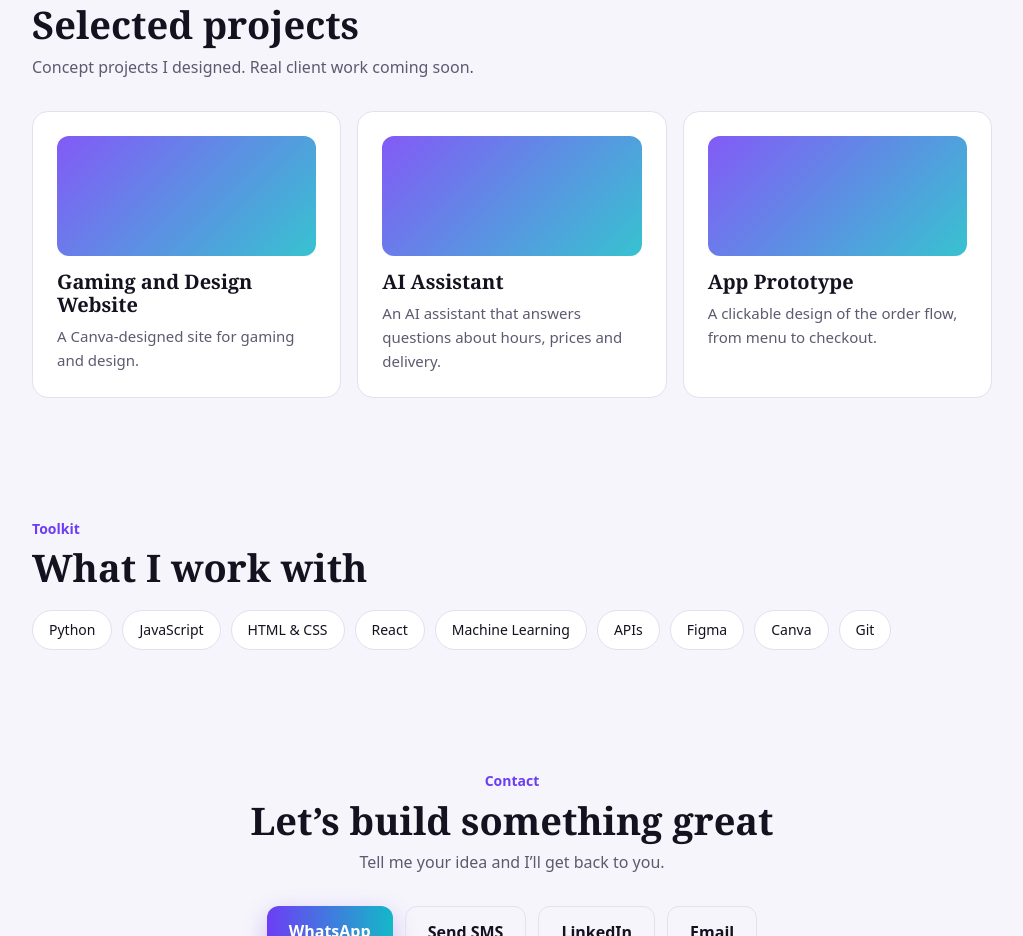
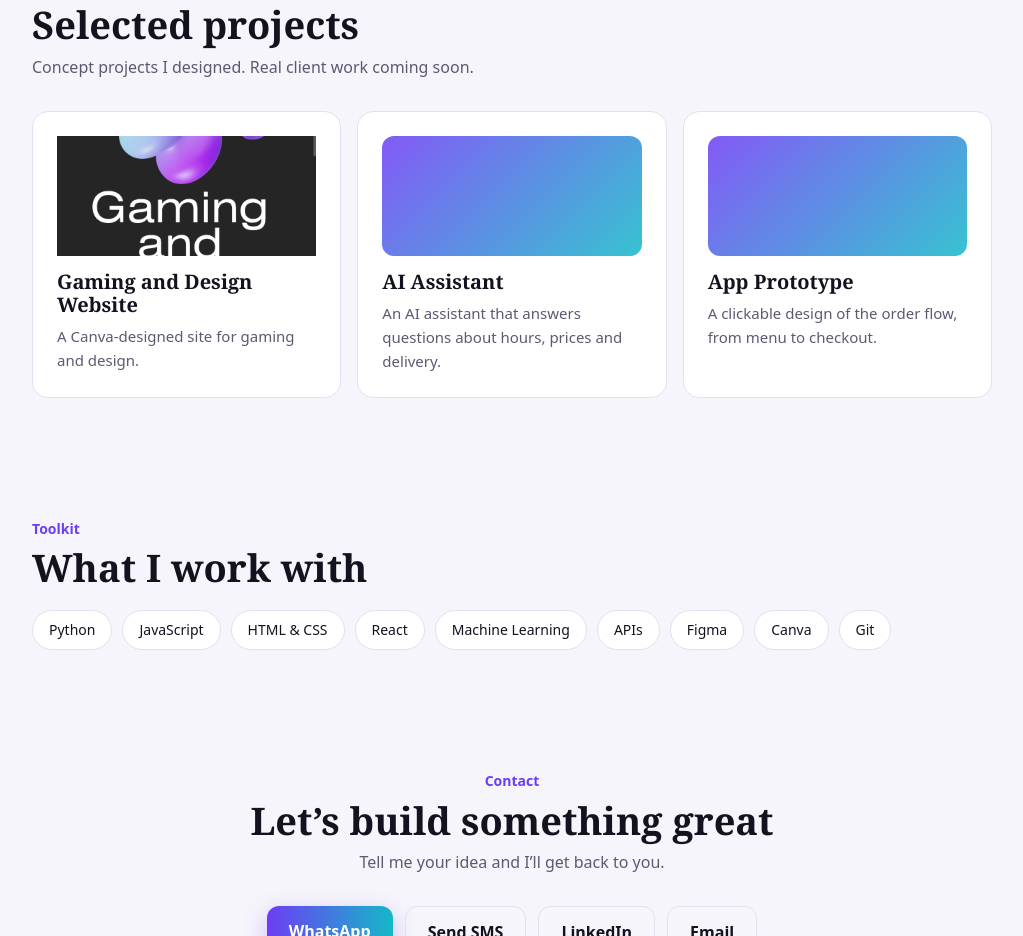
Before and after one commit to triggersolos-eng/triggersolos-eng.github.io, a plain HTML site: page index.html in a window 1280 px wide. Shown: the part 2008-2944 px from the top of the page, without its empty margins (128-1151 px from the left). Drawn offline with Linux system fonts and the light colour scheme.

Commit message:
index.html

```diff
--- a/index.html
+++ b/index.html
@@ -126,7 +126,7 @@ footer{text-align:center;color:var(--muted);font-size:14px;padding:28px 20px 90p
 <h2 class="reveal">Selected projects</h2>
 <p class="sub reveal">Concept projects I designed. Real client work coming soon.</p>
 <div class="grid">
-<div class="card reveal"><div class="thumb"></div><h3>Gaming and Design Website</h3><p>A Canva-designed site for gaming and design.</p></div>
+<div class="card reveal"><div class="thumb"><img src="Screenshot_20261107-205511.png" alt="Gaming and Design Website" style="width:100%;height:100%;object-fit:cover"></div><h3>Gaming and Design Website</h3><p>A Canva-designed site for gaming and design.</p></div>
 <div class="card reveal"><div class="thumb"></div><h3>AI Assistant</h3><p>An AI assistant that answers questions about hours, prices and delivery.</p></div>
 <div class="card reveal"><div class="thumb"></div><h3>App Prototype</h3><p>A clickable design of the order flow, from menu to checkout.</p></div>
 </div>
```
